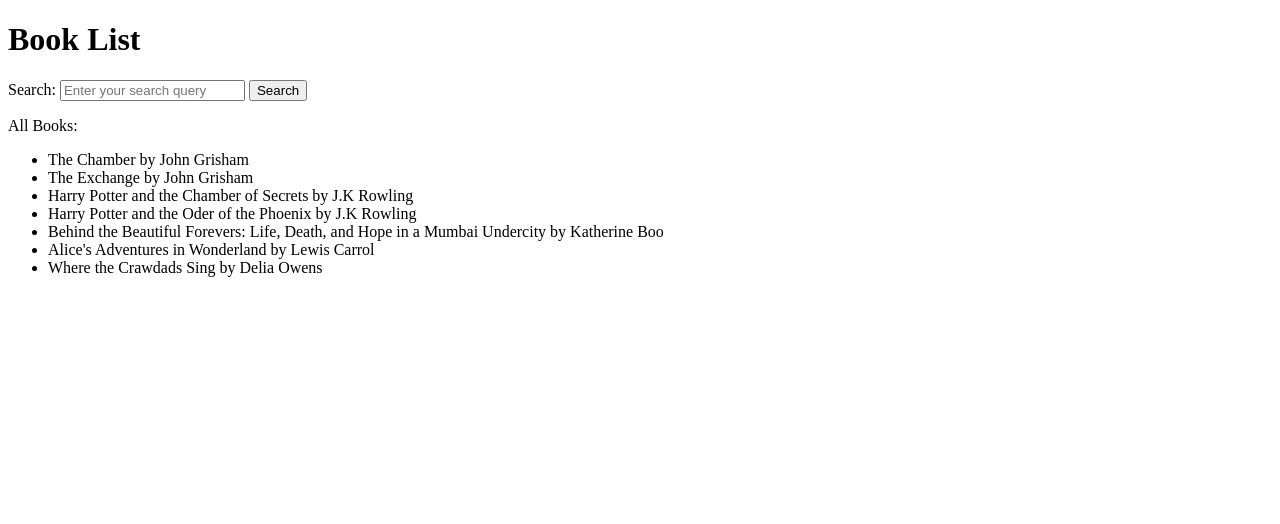
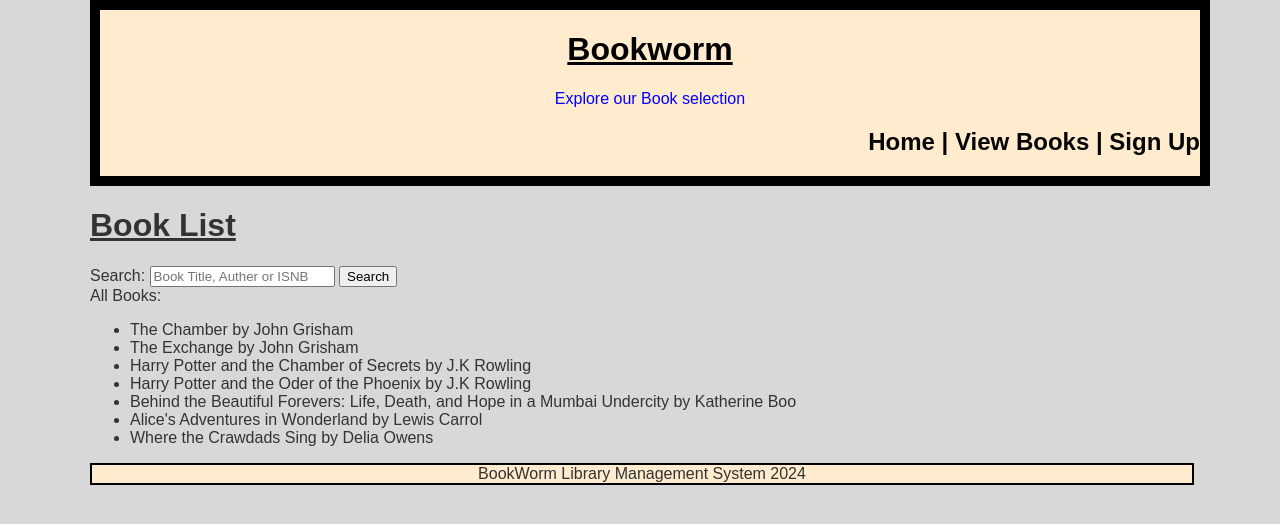
Before and after one commit to Craftyawesome/Bookworm-Library-Management, a Django app: page /book_list/ in a window 1280 px wide. Shown: the top 524 px of the page. Run offline with Django 5.2, Linux system fonts and the light colour scheme; data comes from the database, SQL or seed files in the repository; both versions use the stored data as it was after the commit.

Commit message:
updates
Added genres for books. Home screen now has each genre with books. Add a base template so user can now return to home screen

```diff
--- a/libraryApp/admin.py
+++ b/libraryApp/admin.py
@@ -9,4 +9,4 @@
     list_display =  ['id', 'name', 'phone_number', 'is_admin']
 
 class BookAdmin(admin.ModelAdmin):
-    list_display = ['id', 'title', 'author_name', 'isbn', 'rent_flag']
+    list_display = ['id', 'title', 'author_name', 'isbn', 'rent_flag', 'genre']
--- a/libraryApp/models.py
+++ b/libraryApp/models.py
@@ -13,10 +13,22 @@
 
 # Book Model for datbase
 class Book(models.Model):
+
+    GENRE_CHOICES = [
+        ('Fiction', 'Fiction'),
+        ('Non-Fiction', 'Non-Fiction'),
+        ('Mystery','Mystery'),
+        ('Fantasy','Fantasy'),
+        ('Thriller','Thriller'),
+        ('Romance','Romance'),
+
+    ]
+
     author_name     = models.CharField(max_length=255)
     title           = models.CharField(max_length=255)
     rent_flag       = models.BooleanField(default=True)
     isbn            = models.CharField(max_length=15)
+    genre           = models.CharField(max_length=20, default='Fiction', choices=GENRE_CHOICES)
 
     def __str__(self):
         return self.title
--- /dev/null
+++ b/libraryApp/templates/base.html
@@ -0,0 +1,71 @@
+<!DOCTYPE html>
+<html lang="en">
+
+<style>
+
+    header {
+        color: black;
+        background-color:blanchedalmond;
+        margin: auto;
+        border: 10px solid black;
+        text-align: center;
+        /*max-width: 1000px;*/
+        max-width: 1100px;
+        width:100%; /* keeps page scaled no matter page size*/
+
+    }
+    h1{
+        text-decoration: underline;
+    }
+    h2{
+        text-align: right;
+    }
+
+    h2 a{
+        color: rgb(5, 5, 5);
+        text-decoration: none;
+    }
+
+    h2 a:hover{
+        text-decoration: underline;
+    }
+
+    p{
+        text-align: center;
+        margin-top: 20px;
+        color: blue;
+    }
+    footer{
+        border: 2px solid black;
+        text-align: center;
+        background-color:blanchedalmond;
+        margin-bottom: 0px, bottom;
+        width: 100%;
+    }
+</style>
+
+
+<header>
+    <h1>Bookworm</h1>
+    <p>Explore our Book selection</p>
+    <h2>
+        <a href="{% url 'home' %}">Home</a>
+        <a>|</a>
+        <a href="{% url 'book_list' %}">View Books</a>
+        <a>|</a>
+        <a href="#">Sign Up</a>
+    </h2>
+</header>
+
+<body>
+    {% block content %}
+
+    {% endblock %}
+</body>
+
+<footer>
+    <p4>BookWorm Library Management System 2024</p4>
+</footer>
+
+
+</html>
--- a/libraryApp/templates/book_list.html
+++ b/libraryApp/templates/book_list.html
@@ -1,15 +1,29 @@
 <!DOCTYPE html>
+<style>
+        body {
+        background-color: #d8d8d8;
+        color: #333;
+        font-family: 'Arial', sans-serif;
+        padding: 0;
+        margin: auto;
+        box-sizing: border-box;
+        max-width: 1100px;
+        width:100%
+
+
+    }
+</style>
 <html>
-<head>
-    <title>Book List</title>
-</head>
+
+{% extends 'base.html' %}
+
+{% block content %}
 <body>
     <h1>Book List</h1>
-
     <!-- Search form -->
     <form  method="GET">
         <label for="search_query">Search:</label>
-        <input type="text" id="search_query" name="q" value="{{ query }}" placeholder="Enter your search query">
+        <input type="text" id="search_query" name="q" value="{{ query }}" placeholder="Book Title, Auther or ISNB">
         <button type="submit">Search</button>
     </form>
 
@@ -24,7 +38,7 @@
         </ul>
     <!-- If nothing is searched shows all books by title and author_name -->
     {% else %}
-        <p>All Books:</p>
+        <p2>All Books:</p2>
         <ul>
             {% for book in books %}
                 <li>{{ book.title }} by {{ book.author_name }}</li>
@@ -33,4 +47,5 @@
     {% endif %}
 
 </body>
+{% endblock %}
 </html>
--- a/libraryApp/views.py
+++ b/libraryApp/views.py
@@ -4,11 +4,22 @@
 
 # HomeScreenView
 def home(request):
-    return render(request, 'home.html')
+    genres = Book.GENRE_CHOICES
 
+    grouped_books = {}
+    for genre, _ in genres:
+        books = Book.objects.filter(genre=genre)
+        grouped_books[genre] = books
+
+    context = {
+        'grouped_books': grouped_books,
+    }
+
+    return render(request, 'home.html', context)
 
 def book_list(request):
-    query = request.GET.get('q', '')  # Get the search query from the URL parameter 'q'
+    # Get the search query from the URL parameter 'q'
+    query = request.GET.get('q', '')
 
     if query:
         # Perform a case-insensitive search on title and author fields
```
Also changed, not shown: libraryApp/templates/home.html (+51 -4 lines), db.sqlite3, libraryApp/migrations/0002_book_genre.py (added).
